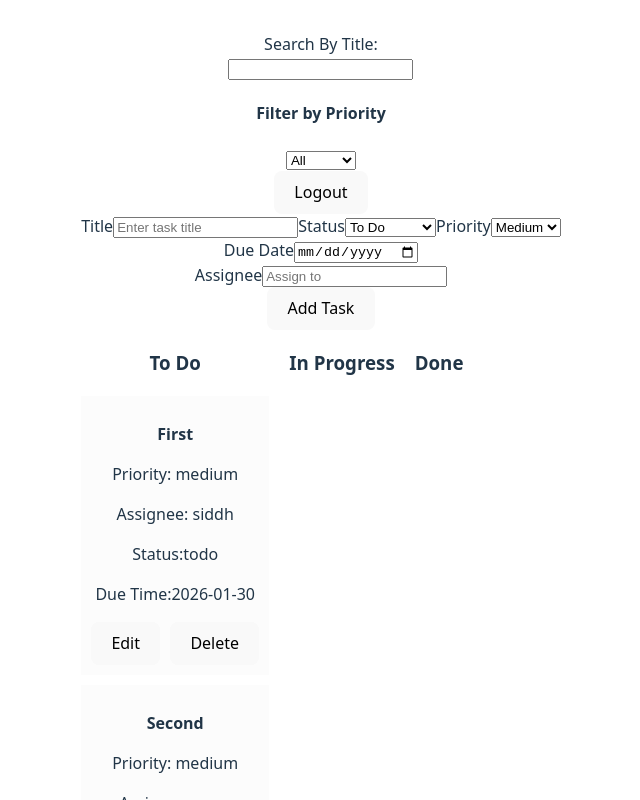
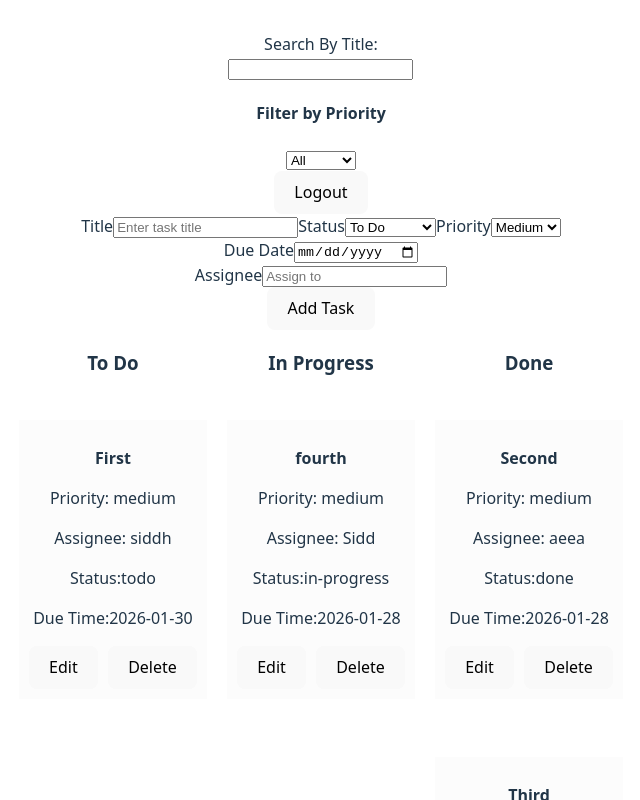
Before and after one commit to Siddharth-trueig/React-TaskflowLite, a React (Vite) app in the folder vite-project/: page /dashboard in a window 1280 px wide. Both pictures are taken after typing "name@example.com", "Sample123" into the empty fields and a click on the button "Login". Shown: the top 800 px of the page, without its empty margins (319-959 px from the left). Built offline with nearby package versions, Linux system fonts and the light colour scheme; data requests are answered from the project's data file.

Commit message:
Completed drag functionality

```diff
--- a/vite-project/db.json
+++ b/vite-project/db.json
@@ -16,10 +16,26 @@
     {
       "id": "20b9",
       "title": "Second",
-      "status": "todo",
+      "status": "done",
       "priority": "medium",
       "dueDate": "2026-01-28",
       "assignee": "aeea"
+    },
+    {
+      "id": "cdef",
+      "title": "Third",
+      "status": "done",
+      "priority": "high",
+      "dueDate": "2026-01-28",
+      "assignee": "Sidd"
+    },
+    {
+      "id": "e346",
+      "title": "fourth",
+      "status": "in-progress",
+      "priority": "medium",
+      "dueDate": "2026-01-28",
+      "assignee": "Sidd"
     }
   ]
 }
--- a/vite-project/src/Context/TaskContext.jsx
+++ b/vite-project/src/Context/TaskContext.jsx
@@ -7,6 +7,7 @@ export const TaskProvider = ({ children }) => {
   const [Loading, setLoading] = useState(false);
   const[searchval,setSearchval]=useState("");
   const [priorityFilter, setPriorityFilter] = useState("all");
+  const[activeCard,setActiveCard]=useState(null);
 //  async function render(){
 //       const data = await fetchTask();
 //       setCtasks(data);
@@ -42,7 +43,7 @@ export const TaskProvider = ({ children }) => {
 
 
   return (
-    <TaskContext.Provider value={{ Ctasks, setCtasks, Loading, setLoading,searchval,setSearchval,priorityFilter,setPriorityFilter }}>
+    <TaskContext.Provider value={{ Ctasks, setCtasks, Loading, setLoading,searchval,setSearchval,priorityFilter,setPriorityFilter,activeCard,setActiveCard }}>
       {children}
     </TaskContext.Provider>
   );
--- /dev/null
+++ b/vite-project/src/features/tasks/DropArea.css
@@ -0,0 +1,14 @@
+.drop-area{
+    width: 100%;
+    height: 100px;
+    columns:#dcdcdc;
+    border: 1px dashed #dcdcdc;
+    border-radius: 10px;
+    padding: 15px;
+    margin-bottom: 15px;
+    opacity: 1;
+    transition: all 0.2s ease-in-out;
+}
+.hide-drop{
+opacity: 0;
+}
--- /dev/null
+++ b/vite-project/src/features/tasks/DropArea.jsx
@@ -0,0 +1,15 @@
+import React, { useState } from 'react'
+import './DropArea.css'
+export const DropArea = ({onDrop}) => {
+    const [showDrop,setShowDrop]=useState(false);
+  return (
+    <section onDragEnter={()=>setShowDrop(true)}
+    onDragLeave={()=>setShowDrop(false)}
+    onDrop={()=>{
+        onDrop();
+        setShowDrop(false);
+    }}
+    onDragOver={(e)=>e.preventDefault()}
+     className={showDrop?'drop-area':'hide-drop'}>Drop Here</section>
+  )
+}
--- a/vite-project/src/features/tasks/TaskColumn.jsx
+++ b/vite-project/src/features/tasks/TaskColumn.jsx
@@ -3,12 +3,13 @@ import React, { useState } from "react";
 import { deleteTask, updateTask } from "../../services/TaskService";
 import { EditTaskModal } from "./EditTaskModal";
 import {useTask} from '../../Context/TaskContext'
+import { DropArea } from "./DropArea";
 export const TaskColumn = ({
   todoStatus=[],
   inProgressStatus=[],
   doneStatus=[]}) => {
 
-const{Ctasks,setCtasks}=useTask();
+const{Ctasks,setCtasks,activeCard,setActiveCard}=useTask();
 
   // local state for edit
   const [isModalOpen, setIsModalOpen] = useState(null);
@@ -82,17 +83,69 @@ setCtasks((prev) =>
   }
 };
 
+const onDrop=async(status,position)=>{
+  console.log(`${activeCard} is going to place into ${status} and at the position ${position} `)
+  if(activeCard==null || activeCard===undefined) return;
+  const taskToMove=Ctasks.find((task)=>task.id==activeCard);
+
+   const updatedTask = {
+    ...taskToMove,
+    status,
+  };
+
+
+  const remaining=Ctasks.filter((task)=> task.id!== activeCard);
+
+const updatedTasks = [...remaining];
+  updatedTasks.splice(position, 0, updatedTask);
+setCtasks(updatedTasks);
+  //Backend Logic
+
+try{
+  await updateTask({
+    id:activeCard,
+    status
+
+  //    id: taskToMove.id,
+  // title: taskToMove.title,
+  // priority: taskToMove.priority,
+  // status,
+  // dueDate: taskToMove.dueDate,
+  // assignee: taskToMove.assignee,
+  });
+}
+catch(error){
+console.log("Error occured in update in backend",error);
+}
+setActiveCard(null);
+  // console.log("remainig value",remaining);
+
+  // console.log("Task to move Data is",taskToMove);
+}
   /* ================= UI ================= */
-  const renderTasks = (tasks) =>
-    tasks.map((task) => (
+  const renderTasks = (tasks,onDrop) =>{
+         if (tasks.length === 0) {
+    return (
+      <DropArea onDrop={() => onDrop(0)} />
+    );
+  }
+   return tasks.map((task,index) => (
+       <React.Fragment key={task.id}>
+
+{<DropArea onDrop={()=>onDrop(index)} />}
+
       <div
         key={task.id}
         style={{
           background: "#f4f4f44c",
           padding: "10px",
           marginBottom: "10px",
+          cursor:"grab"
         }}
+        draggable onDragStart={()=>setActiveCard(task.id)}
+        onDragEnd={()=>setActiveCard(null)}
       >
+
         <p><strong>{task.title}</strong></p>
         <p>Priority: {task.priority}</p>
         <p>Assignee: {task.assignee}</p>
@@ -105,25 +158,31 @@ setCtasks((prev) =>
         >
           Delete
         </button>
+
       </div>
+       {<DropArea onDrop={()=>onDrop(index+1)}/>}
+       </React.Fragment>
     ));
-
+  }
   return (
     <>
       <div style={{ display: "flex", gap: "20px" }}>
         <div>
           <h3>To Do</h3>
-          {renderTasks(todoStatus)}
+          {renderTasks(todoStatus,(position)=>onDrop("todo",position))}
+          {/* <div>activeCard-{activeCard}</div> */}
         </div>
 
         <div>
           <h3>In Progress</h3>
-          {renderTasks(inProgressStatus)}
+          {renderTasks(inProgressStatus,(position)=>onDrop("in-progress",position))}
+            {/* <div>activeCard-{activeCard}</div> */}
         </div>
 
         <div>
           <h3>Done</h3>
-          {renderTasks(doneStatus)}
+          {renderTasks(doneStatus,(position)=>onDrop("done",position))}
+            {/* <div>activeCard-{activeCard}</div> */}
         </div>
       </div>
 
```
